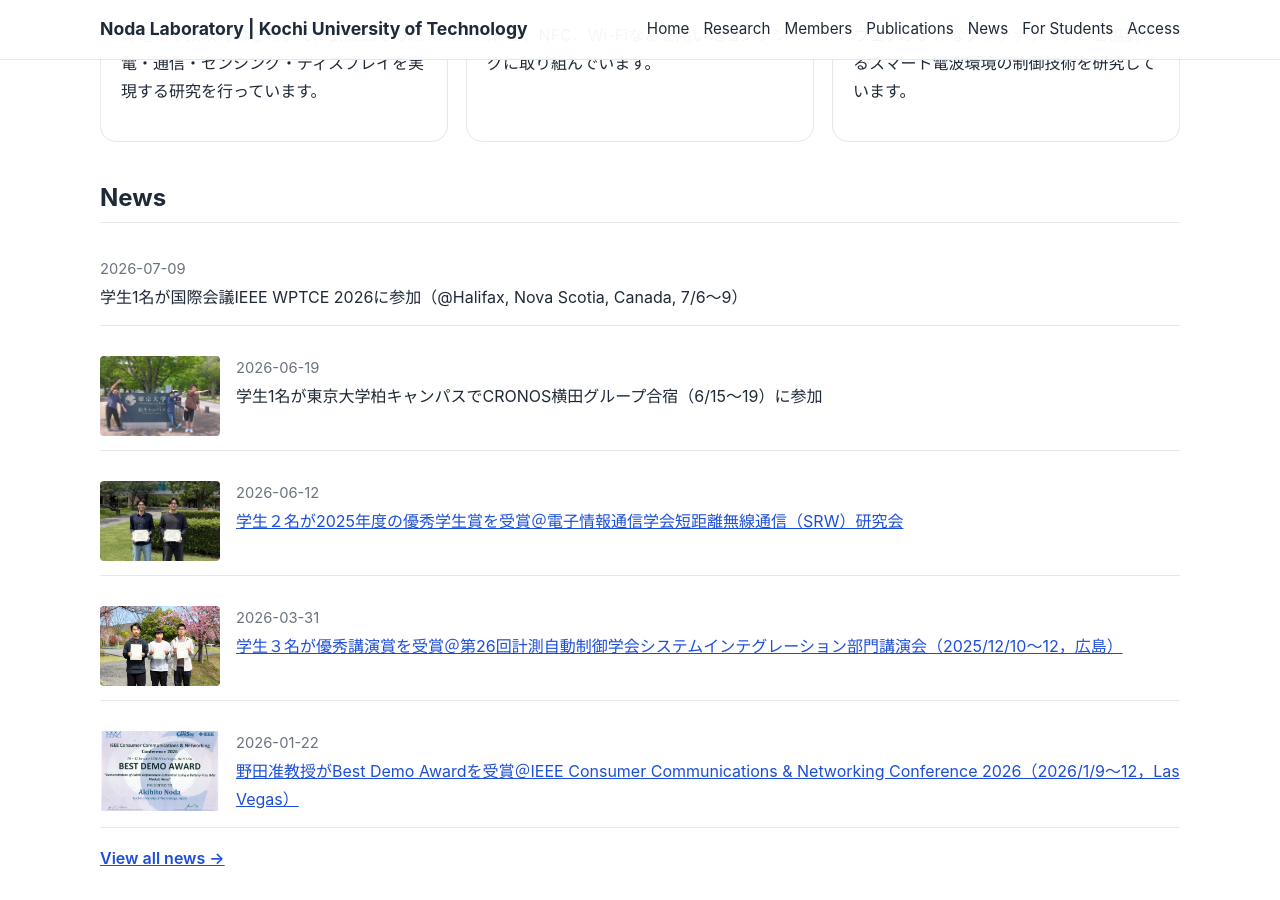
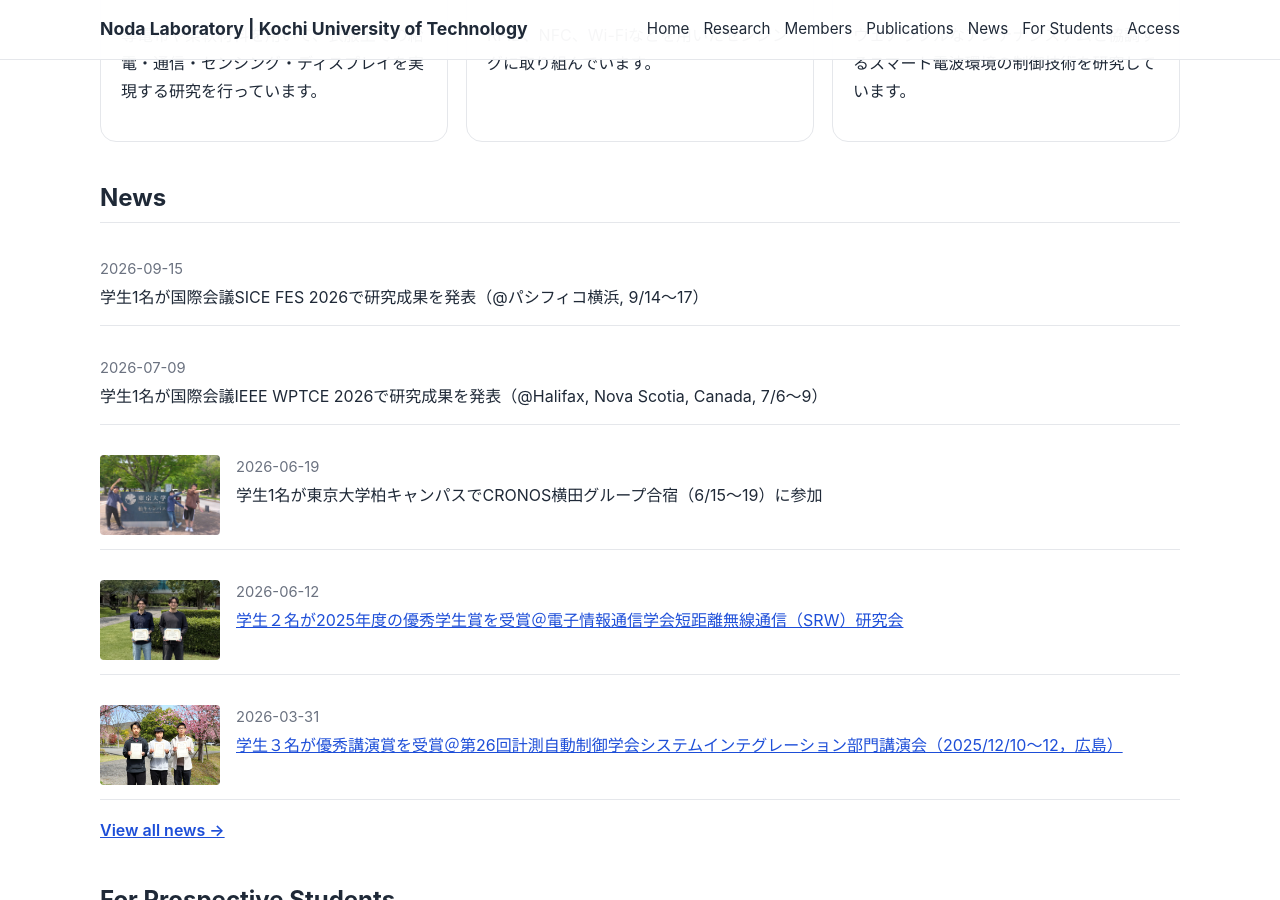
Before and after one commit to akihito-noda/lab-website, a Jekyll site: the page built from index.md, in a window 1280 px wide and 900 px high, scrolled down 856 px. Built offline with Jekyll 4.4.1, drawn with Linux system fonts in a browser that asks for light colours.

Commit message:
Update news.yml

```diff
--- a/_data/news.yml
+++ b/_data/news.yml
@@ -1,5 +1,8 @@
+- date: 2026-09-15
+  title: "学生1名が国際会議SICE FES 2026で研究成果を発表（@パシフィコ横浜, 9/14～17）"
+
 - date: 2026-07-09
-  title: "学生1名が国際会議IEEE WPTCE 2026に参加（@Halifax, Nova Scotia, Canada, 7/6～9）"
+  title: "学生1名が国際会議IEEE WPTCE 2026で研究成果を発表（@Halifax, Nova Scotia, Canada, 7/6～9）"
 
 - date: 2026-06-19
   title: "学生1名が東京大学柏キャンパスでCRONOS横田グループ合宿（6/15～19）に参加"
```
